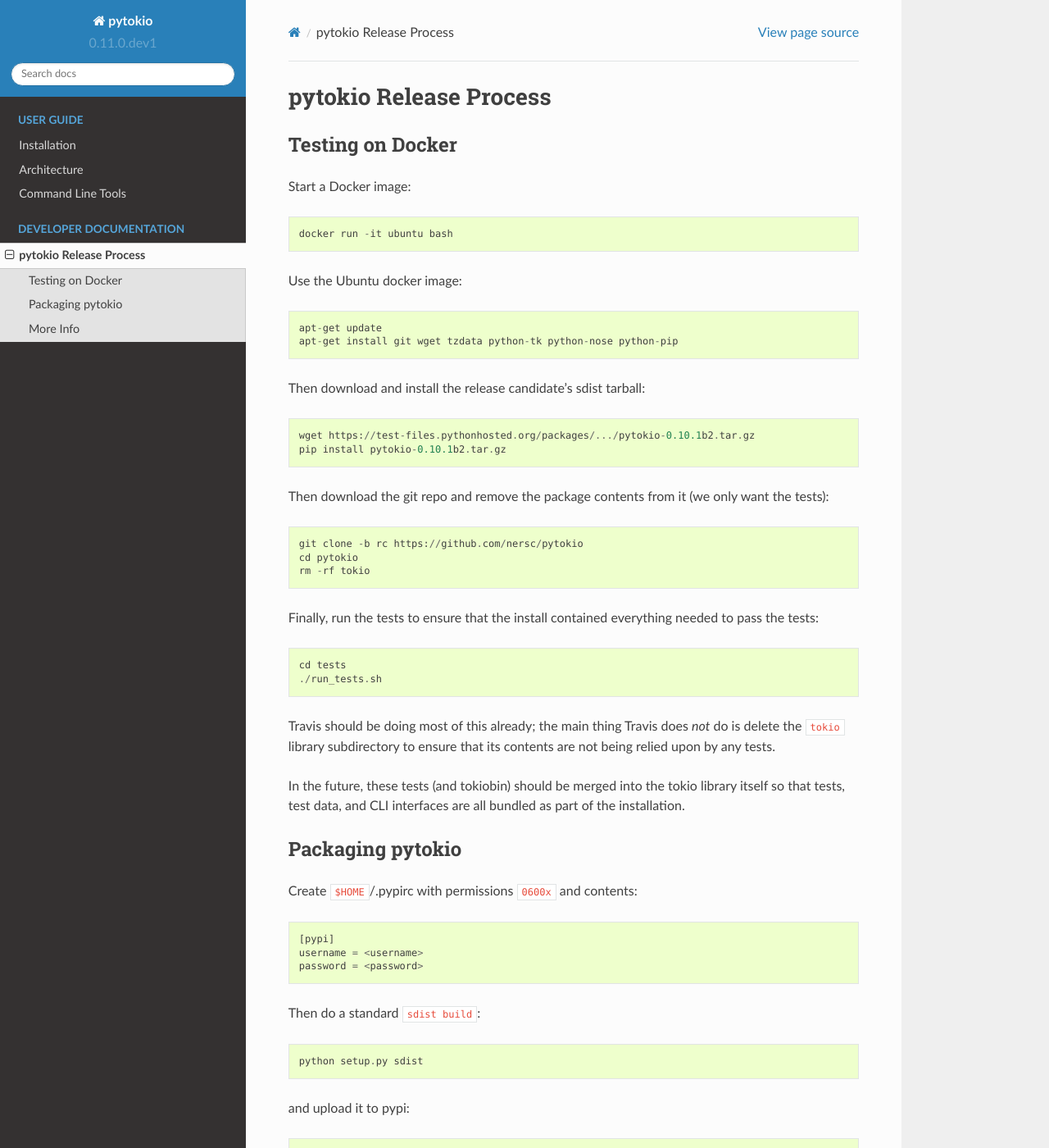
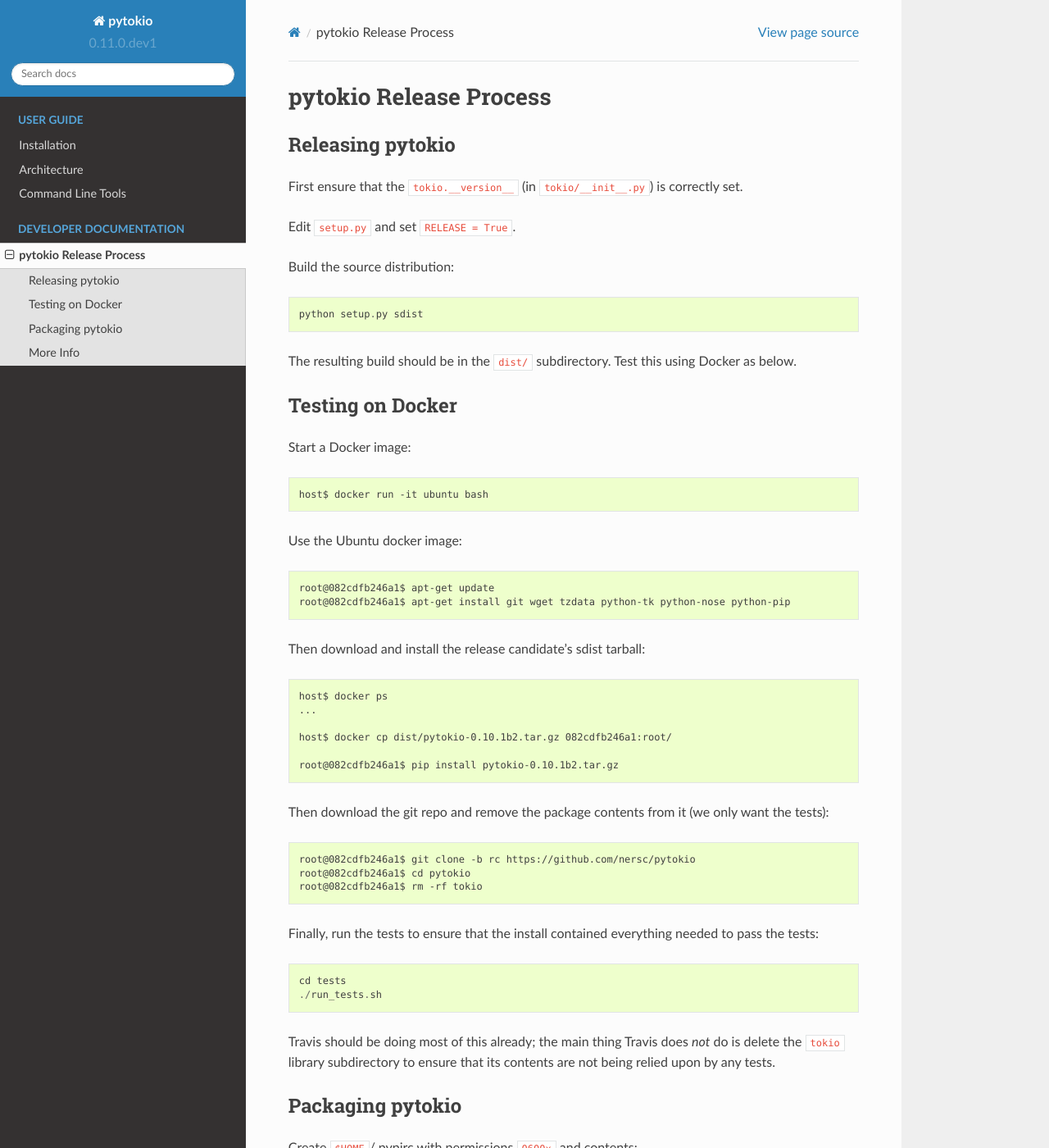
Before and after one commit to NERSC/pytokio, a Sphinx documentation site: the page built from docs/developer/release.rst, in a window 1280 px wide and 1400 px high. Shown: the whole window at 82% size. Built offline with Sphinx 7.4.7 and the Read the Docs theme 2.0.0, drawn with Linux system fonts in a browser that asks for light colours; pages that are not in the unit, such as notebooks, are missing from menus.

Commit message:
updated docs for release build process

```diff
--- a/docs/developer/release.rst
+++ b/docs/developer/release.rst
@@ -1,29 +1,49 @@
 pytokio Release Process
 ================================================================================
+
+Releasing pytokio
+--------------------------------------------------------------------------------
+
+First ensure that the ``tokio.__version__`` (in ``tokio/__init__.py``) is
+correctly set.
+
+Edit ``setup.py`` and set ``RELEASE = True``.
+
+Build the source distribution::
+
+    python setup.py sdist
+
+The resulting build should be in the ``dist/`` subdirectory.  Test this using
+Docker as below.
+
 
 Testing on Docker
 --------------------------------------------------------------------------------
 
 Start a Docker image::
 
-    docker run -it ubuntu bash
+    host$ docker run -it ubuntu bash
 
 Use the Ubuntu docker image::
 
-    apt-get update
-    apt-get install git wget tzdata python-tk python-nose python-pip
+    root@082cdfb246a1$ apt-get update
+    root@082cdfb246a1$ apt-get install git wget tzdata python-tk python-nose python-pip
 
 Then download and install the release candidate's sdist tarball::
 
-    wget https://test-files.pythonhosted.org/packages/.../pytokio-0.10.1b2.tar.gz
-    pip install pytokio-0.10.1b2.tar.gz
+    host$ docker ps
+    ...
+
+    host$ docker cp dist/pytokio-0.10.1b2.tar.gz 082cdfb246a1:root/
+
+    root@082cdfb246a1$ pip install pytokio-0.10.1b2.tar.gz
 
 Then download the git repo and remove the package contents from it (we only want
 the tests)::
 
-    git clone -b rc https://github.com/nersc/pytokio
-    cd pytokio
-    rm -rf tokio
+    root@082cdfb246a1$ git clone -b rc https://github.com/nersc/pytokio
+    root@082cdfb246a1$ cd pytokio
+    root@082cdfb246a1$ rm -rf tokio
 
 Finally, run the tests to ensure that the install contained everything needed to
 pass the tests::
@@ -34,10 +54,6 @@
 Travis should be doing most of this already; the main thing Travis does *not* do
 is delete the ``tokio`` library subdirectory to ensure that its contents are not
 being relied upon by any tests.
-
-In the future, these tests (and tokiobin) should be merged into the tokio
-library itself so that tests, test data, and CLI interfaces are all bundled as
-part of the installation.
 
 
 Packaging pytokio
@@ -64,6 +80,7 @@
     username = <username>
     password = <password>
 
+
 More Info
 --------------------------------------------------------------------------------
 
```
